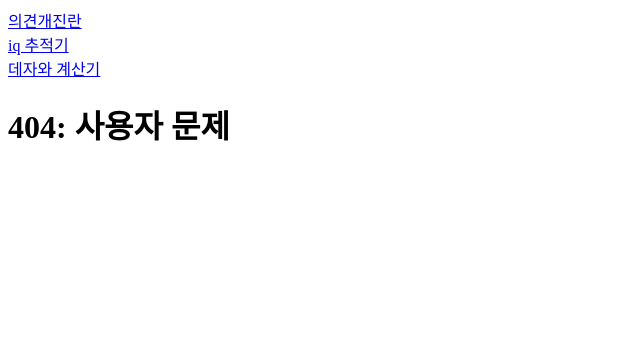
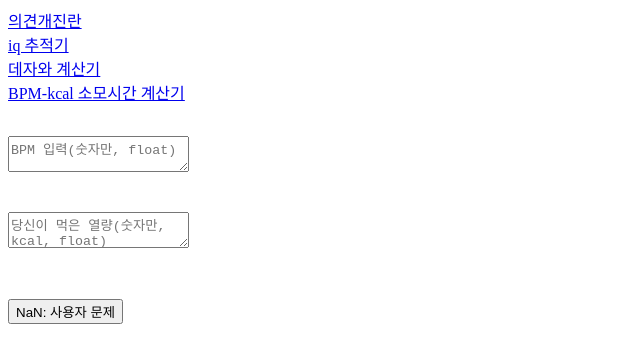
Before and after one commit to NOT2ho/4294967295.io, a Next.js app: page /BpmCalc in a window 1280 px wide. Before the commit this address had no page. Shown: the top 362 px of the page, without its empty margins (0-640 px from the left). Built offline with nearby package versions, Linux system fonts and the light colour scheme.

Commit message:
add bpmCalc

```diff
--- /dev/null
+++ b/app/BpmCalc/page.tsx
@@ -0,0 +1,37 @@
+
+"use client"
+import React from 'react'
+import { useState } from 'react'
+//import FormSubmit from './FormSubmit'
+import { useFormStatus } from 'react-dom'
+
+export default function BbpmCalc() {
+
+    const { pending, data } = useFormStatus()
+    const [val, setVal] = React.useState(0);
+    const [val2, setVal2] = React.useState(0);
+    const [hide, setHide] = React.useState(false);
+
+    const FormSubmit = (formData: FormData) => {
+        const bpm = Number(formData.get('bpm'))
+        const kcal = Number(formData.get('kcal'))
+        const time = kcal / bpm / 0.04 * 2
+
+        setVal(time)
+        setVal2(bpm)
+        setHide(true)
+    }
+
+    return (
+        <form action={FormSubmit}  >
+            <p>
+                <textarea name="bpm" placeholder="BPM 입력(숫자만, float)"></textarea>
+            </p>
+            <p>
+                <textarea name="kcal" placeholder="당신이 먹은 열량(숫자만, kcal, float)"></textarea>
+            </p>
+            <p><input type="submit" value="NaN: 사용자 문제" disabled={pending} />
+            </p>{hide ? <p>당신이 먹은 음식은 {val2}BPM의 음악에 맞춰 {val}분간 걸으면 전부 산화됩니다.</p> : <p></p>}
+        </form >
+    )
+}
--- a/app/layout.tsx
+++ b/app/layout.tsx
@@ -7,7 +7,8 @@ export default async function RootLayout({ children }: PropsWithChildren) {
   return (<html>
     <body> <Link href="/create">의견개진란</Link> <br></br>
       <Link href="/iqCalc">iq 추적기</Link> <br></br>
-      <Link href="/TejavaCalc">데자와 계산기</Link>
+      <Link href="/TejavaCalc">데자와 계산기</Link><br></br>
+      <Link href="/BpmCalc">BPM-kcal 소모시간 계산기</Link>
 
       <br></br><h1>
         {children}
```
